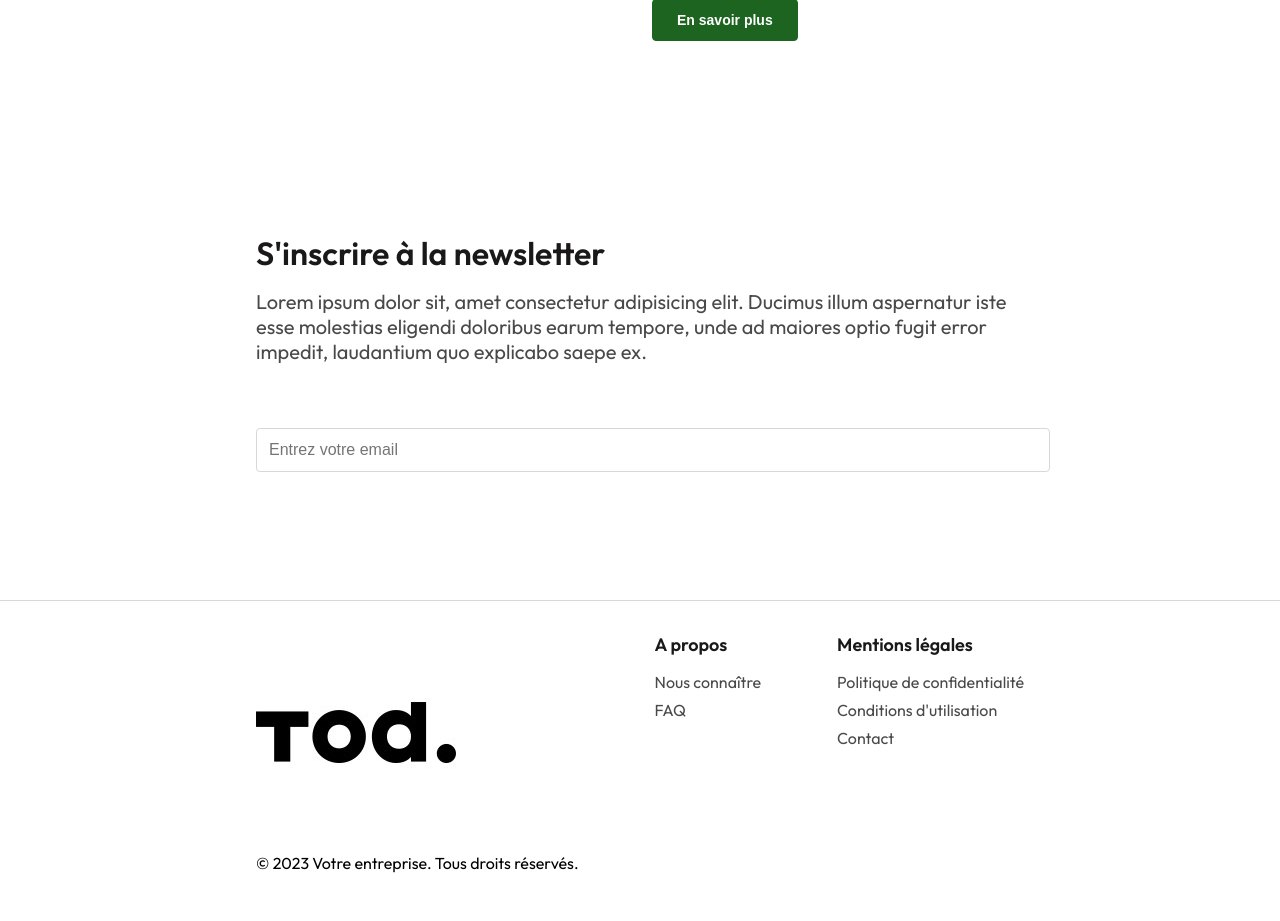
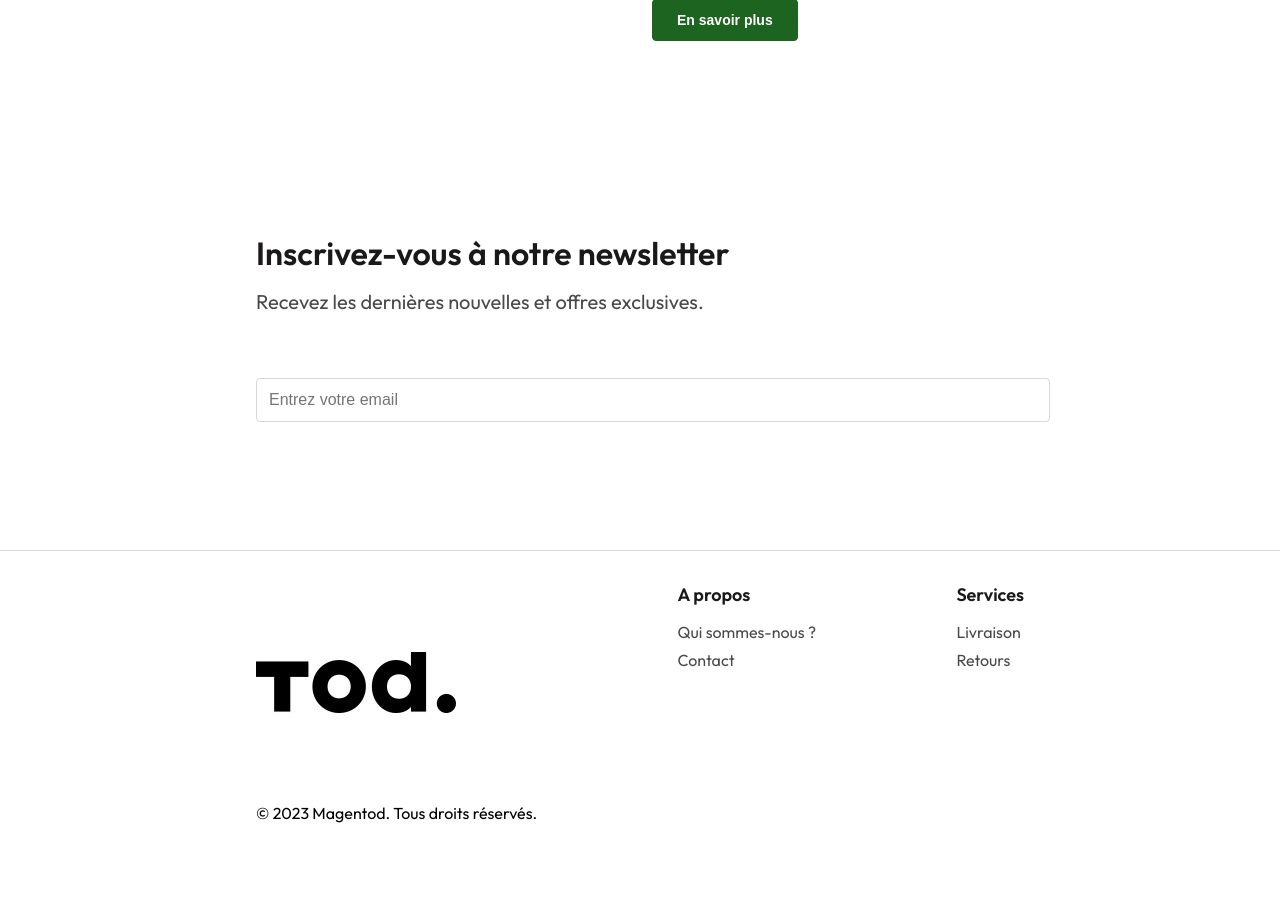
Before and after one commit to devtrope/magentod, a PHP site: page / in a window 1280 px wide. Shown: the part 3312-4233 px from the top of the page. After the commit the page ends 4135 px from the top, so only its background shows below. Run offline with PHP 8.4, Linux system fonts and the light colour scheme.

Commit message:
feat: add dynamic data to the template

```diff
--- a/index.php
+++ b/index.php
@@ -1,10 +1,15 @@
+<?php
+
+    $shop = json_decode(file_get_contents('shop.json'), true);
+
+?>
 <!DOCTYPE html>
 <html lang="fr">
 <head>
     <meta charset="UTF-8">
     <meta name="viewport" content="width=device-width, initial-scale=1.0">
-    <meta name="description" content="Lorem ipsum dolor sit amet, consectetur adipiscing elit.">
-    <title>Template de test</title>
+    <meta name="description" content="<?= $shop['meta_description'] ?>">
+    <title><?= $shop['meta_title'] ?></title>
     <link rel="stylesheet" href="main.css">
     <link rel="preconnect" href="https://fonts.googleapis.com">
     <link rel="preconnect" href="https://fonts.gstatic.com" crossorigin>
@@ -16,26 +21,28 @@
         <nav class="navbar">
             <div class="navbar-content">
                 <div class="navbar-content__left">
-                    <img src="logo.jpeg" alt="" class="logo">
+                    <img src="<?= $shop['logo_image'] ?>" alt="<?= $shop['logo_alt'] ?>" class="logo">
                     <ul>
-                        <li><a href="#">Produits</a></li>
-                        <li><a href="#">Qui sommes-nous ?</a></li>
-                        <li><a href="#">Contact</a></li>
+                        <?php foreach ($shop['navbar']['items'] as $item): ?>
+                            <li><a href="<?= $item['link'] ?>"><?= $item['label'] ?></a></li>
+                        <?php endforeach; ?>
                     </ul>
                 </div>
                 <div class="navbar-content__right">
                     <ul>
-                        <li><a href="#"><span class="material-symbols-outlined">person</span></a></li>
-                        <li><a href="#"><span class="material-symbols-outlined">shopping_cart</span></a></li>
-                        <li><a href="#"><span class="material-symbols-outlined">search</span></a></li>
+                        <?php foreach ($shop['navbar']['icons'] as $icon): ?>
+                            <li><a href="<?= $icon['link'] ?>"><span class="material-symbols-outlined"><?= $icon['name'] ?></span></a></li>
+                        <?php endforeach; ?>
                     </ul>
                 </div>
             </div>
         </nav>
-        <div class="header"></div>
+        <div class="header" style="background-image: url(<?= $shop['header_background_image'] ?>)"></div>
+        <?php if ($shop['banner_message'] !== null) : ?>
             <div class="banner">
-            Livraison gratuite à partir de 50€ d'achat !
+                <?= $shop['banner_message'] ?>
             </div>
+        <?php endif; ?>
         <div class="section">
             <div class="section-content">
                 <div class="section-title">Produits à la une</div>
@@ -111,8 +118,8 @@
         </div>
         <div class="section">
             <div class="section-content">
-                <div class="section-title">S'inscrire à la newsletter</div>
-                <div class="section-subtitle">Lorem ipsum dolor sit, amet consectetur adipisicing elit. Ducimus illum aspernatur iste esse molestias eligendi doloribus earum tempore, unde ad maiores optio fugit error impedit, laudantium quo explicabo saepe ex.</div>
+                <div class="section-title"><?= $shop['newsletter_title'] ?></div>
+                <div class="section-subtitle"><?= $shop['newsletter_description'] ?></div>
                 <form action="">
                     <input class="input-form" type="text" name="" id="" placeholder="Entrez votre email">
                 </form>
@@ -121,24 +128,19 @@
         <footer>
             <div class="footer-content">
                 <div class="footer-content__block">
-                    <img src="logo.jpeg" alt="" class="logo">
-                    <p>© 2023 Votre entreprise. Tous droits réservés.</p>
+                    <img src="<?= $shop['logo_image'] ?>" alt="<?= $shop['logo_alt'] ?>" class="logo">
+                    <p><?= $shop['footer']['text'] ?></p>
                 </div>
+                <?php foreach ($shop['footer']['blocks'] as $block): ?>
                     <div class="footer-content__block">
-                    <div class="footer-title">A propos</div>
+                        <div class="footer-title"><?= $block['title'] ?></div>
                         <ul>
-                        <li><a href="#">Nous connaître</a></li>
-                        <li><a href="#">FAQ</a></li>
+                            <?php foreach ($block['links'] as $link): ?>
+                                <li><a href="<?= $link['link'] ?>"><?= $link['label'] ?></a></li>
+                            <?php endforeach; ?>
                         </ul>
                     </div>
-                <div class="footer-content__block">
-                    <div class="footer-title">Mentions légales</div>
-                    <ul>
-                        <li><a href="#">Politique de confidentialité</a></li>
-                        <li><a href="#">Conditions d'utilisation</a></li>
-                        <li><a href="#">Contact</a></li>
-                    </ul>
-                </div>
+                <?php endforeach; ?>
             </div>
         </footer>
     </main>
--- a/main.css
+++ b/main.css
@@ -71,7 +71,8 @@ html {
 
 .header {
     height: 750px;
-    background: url('clark-street-mercantile-P3pI6xzovu0-unsplash.jpg') no-repeat center center;
+    background-repeat: no-repeat;
+    background-position: center center;
     background-size: cover;
 }
 
--- /dev/null
+++ b/shop.json
@@ -0,0 +1,71 @@
+{
+    "meta_description": "This is a default template for a Magentod store. It includes sections for products, categories, and a footer.",
+    "meta_title": "Magentod Default Template",
+    "logo_image": "logo.jpeg",
+    "logo_alt": "Magentod Logo",
+    "navbar": {
+        "items": [
+            {
+                "label": "Produits",
+                "link": "#"
+            },
+            {
+                "label": "Qui sommes-nous ?",
+                "link": "#"
+            },
+            {
+                "label": "Contact",
+                "link": "#"
+            }
+        ],
+        "icons": [
+            {
+                "name": "person",
+                "link": "#"
+            },
+            {
+                "name": "shopping_cart",
+                "link": "#"
+            },
+            {
+                "name": "search",
+                "link": "#"
+            }
+        ]
+    },
+    "header_background_image": "clark-street-mercantile-P3pI6xzovu0-unsplash.jpg",
+    "banner_message": "Livraison gratuite à partir de 50€ d'achat !",
+    "newsletter_title": "Inscrivez-vous à notre newsletter",
+    "newsletter_description": "Recevez les dernières nouvelles et offres exclusives.",
+    "footer": {
+        "text": "© 2023 Magentod. Tous droits réservés.",
+        "blocks": [
+            {
+                "title": "A propos",
+                "links": [
+                    {
+                        "label": "Qui sommes-nous ?",
+                        "link": "#"
+                    },
+                    {
+                        "label": "Contact",
+                        "link": "#"
+                    }
+                ]
+            },
+            {
+                "title": "Services",
+                "links": [
+                    {
+                        "label": "Livraison",
+                        "link": "#"
+                    },
+                    {
+                        "label": "Retours",
+                        "link": "#"
+                    }
+                ]
+            }
+        ]
+    }
+}
```
Lines whose indentation alone changed are shown as unchanged.
